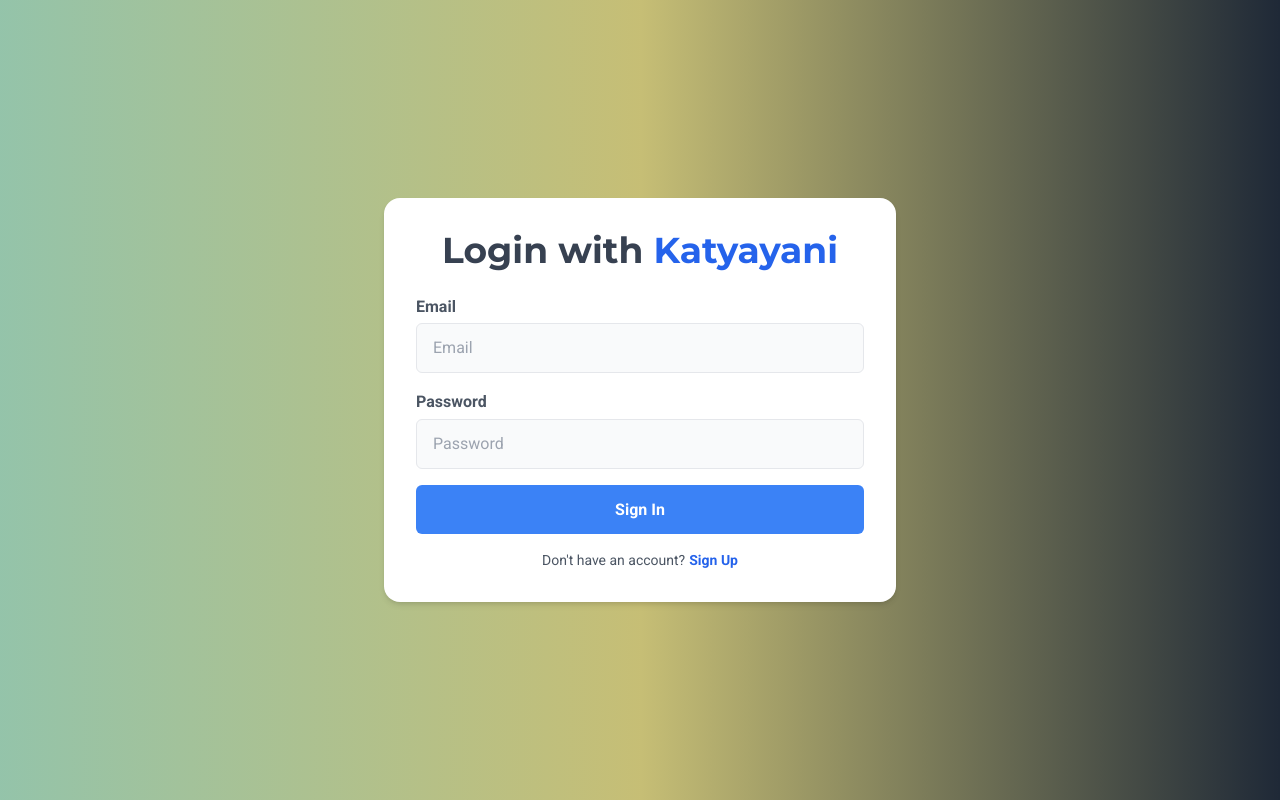
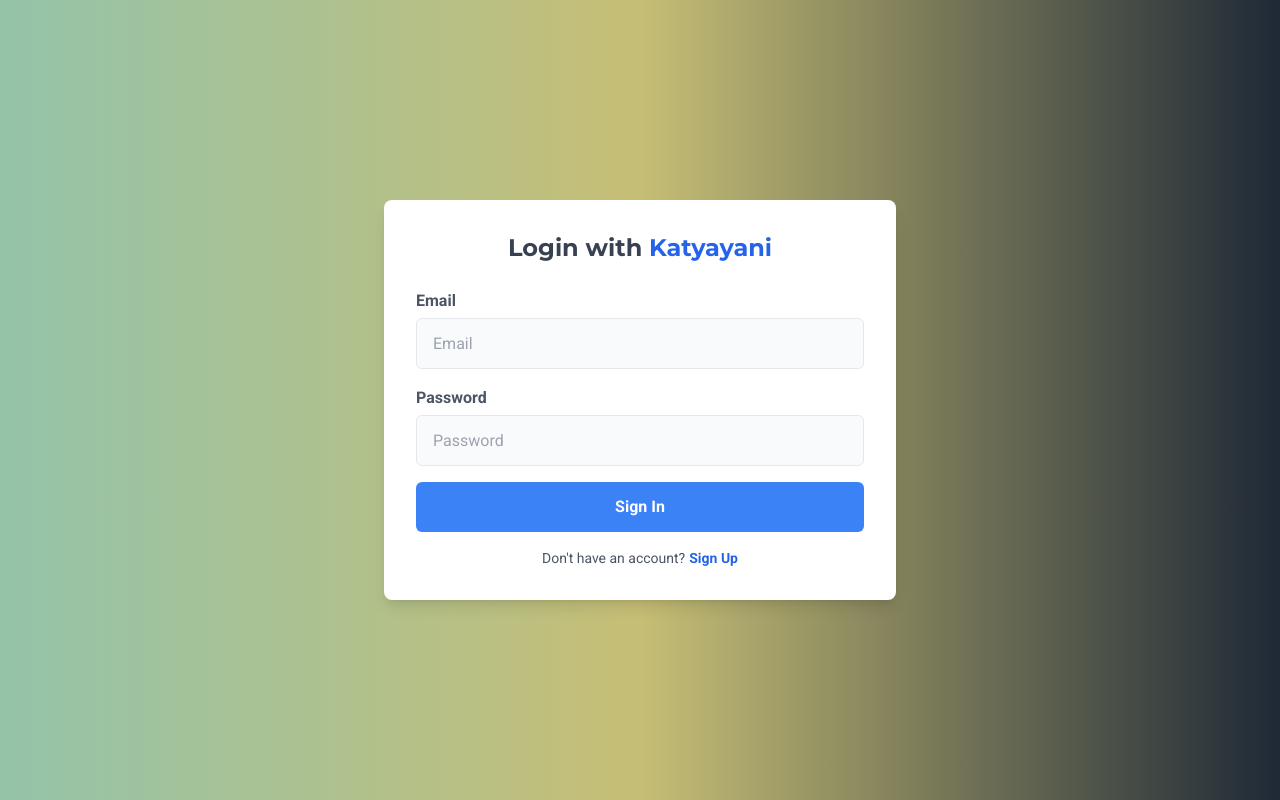
Before and after one commit to Ayush-AH/Agronomy, a React (Vite) app: page /login in a window 1280 px wide. Built offline with nearby package versions, Linux system fonts and the light colour scheme; a web font is replaced by a local one.

Commit message:
login with api update

```diff
--- a/package.json
+++ b/package.json
@@ -13,10 +13,12 @@
     "ag-charts-community": "^10.3.3",
     "ag-charts-enterprise": "^10.3.3",
     "ag-charts-react": "^10.3.3",
+    "axios": "^1.7.7",
     "react": "^18.3.1",
     "react-dom": "^18.3.1",
     "react-icons": "^5.3.0",
     "react-router-dom": "^6.28.0",
+    "react-toastify": "^10.0.6",
     "recharts": "^2.13.3",
     "remixicon": "^4.5.0"
   },
--- a/src/main.jsx
+++ b/src/main.jsx
@@ -2,9 +2,12 @@ import { createRoot } from 'react-dom/client'
 import './index.css'
 import App from './App.jsx'
 import { BrowserRouter } from 'react-router-dom'
+import { ToastContainer } from 'react-toastify'
+import 'react-toastify/dist/ReactToastify.css';
 
 createRoot(document.getElementById('root')).render(
     <BrowserRouter>
         <App />
+        <ToastContainer />
     </BrowserRouter>
 )
--- a/src/pages/Login.jsx
+++ b/src/pages/Login.jsx
@@ -1,41 +1,107 @@
-import React from 'react'
-import { Link } from 'react-router-dom'
+import axios from '../utils/Axios';
+import React, { useState } from 'react';
+import { Link, useNavigate } from 'react-router-dom';
+import { toast } from 'react-toastify';
 
 const Login = () => {
-  document.title = "Agronomy Portal - Login"
+  document.title = "Agronomy Portal - Login";
+
+  // State for managing input fields and error message
+  const [email, setEmail] = useState('');
+  const [password, setPassword] = useState('');
+  const [error, setError] = useState('');
+  const navigate = useNavigate();
+
+  // Handle form submission
+  const handleSubmit = async (e) => {
+    e.preventDefault();
+
+    try {
+      const response = await axios.post(
+        '/api/auth/login',
+        { email, password }, // Payload
+        {
+          headers: { 'Content-Type': 'application/json' },
+        }
+      );
+
+      // Destructure response
+      const { token, message } = response.data;
+
+      // Save token in localStorage
+      localStorage.setItem('authToken', token);
+
+      // Display success toast
+      toast.success(message || 'Login successful');
+
+      // Redirect to dashboard or home page
+      navigate('/dashboard');
+    } catch (err) {
+      const errorMessage =
+        err.response?.data?.message || 'Invalid credentials or an error occurred';
+      setError(errorMessage);
+      toast.error(errorMessage); // Display error toast
+      console.error('Error during login:', err.response || err.message);
+    }
+  };
+
   return (
     <div className="absolute inset-0 flex items-center justify-center">
-
-      {/* Background decorations */}
+      {/* Background Decorations */}
       <div className="absolute inset-0 bg-gradient-to-r from-green-200 via-yellow-200 to-brown-200 opacity-75 z-0"></div>
 
-      <div className="relative w-full max-w-sm md:max-w-md lg:max-w-lg bg-white text-gray-700 p-8 rounded-md md:rounded-lg lg:rounded-2xl shadow-md z-10">
-        <h1 className="text-2xl font-bold text-center mb-6 md:text-3xl lg:text-4xl">
-          <span className="text-gray-700">Login with</span> <span className="text-blue-600">Katyayani</span>
+      {/* Login Card */}
+      <div className="relative w-full max-w-sm md:max-w-md lg:max-w-lg bg-white text-gray-700 p-8 rounded-lg shadow-lg z-10">
+        <h1 className="text-2xl font-bold text-center mb-6">
+          <span className="text-gray-700">Login with</span>{' '}
+          <span className="text-blue-600">Katyayani</span>
         </h1>
-        <form method="post" className="space-y-4">
+
+        <form onSubmit={handleSubmit} className="space-y-4">
+          {/* Email Input */}
           <div className="relative">
-            <label htmlFor="email" className="block text-left font-semibold mb-1 text-gray-600">Email</label>
+            <label
+              htmlFor="email"
+              className="block text-left font-semibold mb-1 text-gray-600"
+            >
+              Email
+            </label>
             <input
-              type="text"
+              type="email"
               id="email"
               name="email"
-              className="w-full bg-gray-50 border py-3 px-4 text-base rounded-md focus:outline-none transition-all"
+              value={email}
+              onChange={(e) => setEmail(e.target.value)}
+              className="w-full bg-gray-50 border py-3 px-4 rounded-md focus:outline-none focus:ring-2 focus:ring-blue-400 transition-all"
               placeholder="Email"
+              required
             />
           </div>
 
+          {/* Password Input */}
           <div className="relative">
-            <label htmlFor="password" className="block text-left font-semibold mb-1 text-gray-600">Password</label>
+            <label
+              htmlFor="password"
+              className="block text-left font-semibold mb-1 text-gray-600"
+            >
+              Password
+            </label>
             <input
               id="password"
               name="password"
               type="password"
+              value={password}
+              onChange={(e) => setPassword(e.target.value)}
+              className="w-full bg-gray-50 border py-3 px-4 rounded-md focus:outline-none focus:ring-2 focus:ring-blue-400 transition-all"
               placeholder="Password"
-              className="w-full bg-gray-50 border py-3 px-4 text-base rounded-md focus:outline-none transition-all"
+              required
             />
           </div>
 
+          {/* Error Message */}
+          {error && <div className="text-red-500 text-sm text-center">{error}</div>}
+
+          {/* Submit Button */}
           <button
             type="submit"
             className="w-full bg-blue-500 hover:bg-blue-600 text-white py-3 rounded-md font-semibold transition-transform transform"
@@ -43,16 +109,20 @@ const Login = () => {
             Sign In
           </button>
 
+          {/* Redirect to Sign Up */}
           <div className="flex justify-center mt-6 text-sm text-gray-600">
             <span>Don't have an account?</span>
-            <Link to="/register" className="text-blue-600 font-semibold hover:text-blue-700 transition ml-1">
+            <Link
+              to="/register"
+              className="text-blue-600 font-semibold hover:text-blue-700 transition ml-1"
+            >
               Sign Up
             </Link>
           </div>
         </form>
       </div>
     </div>
-  )
-}
+  );
+};
 
-export default Login
+export default Login;
--- /dev/null
+++ b/src/utils/Axios.jsx
@@ -0,0 +1,8 @@
+import axios from "axios";
+
+const instance = axios.create({
+  baseURL:  "http://localhost:3001",
+  withCredentials: true
+})
+
+export default instance
```
Also changed, not shown: 1 other file (tests, documents, lock files or other folders).
